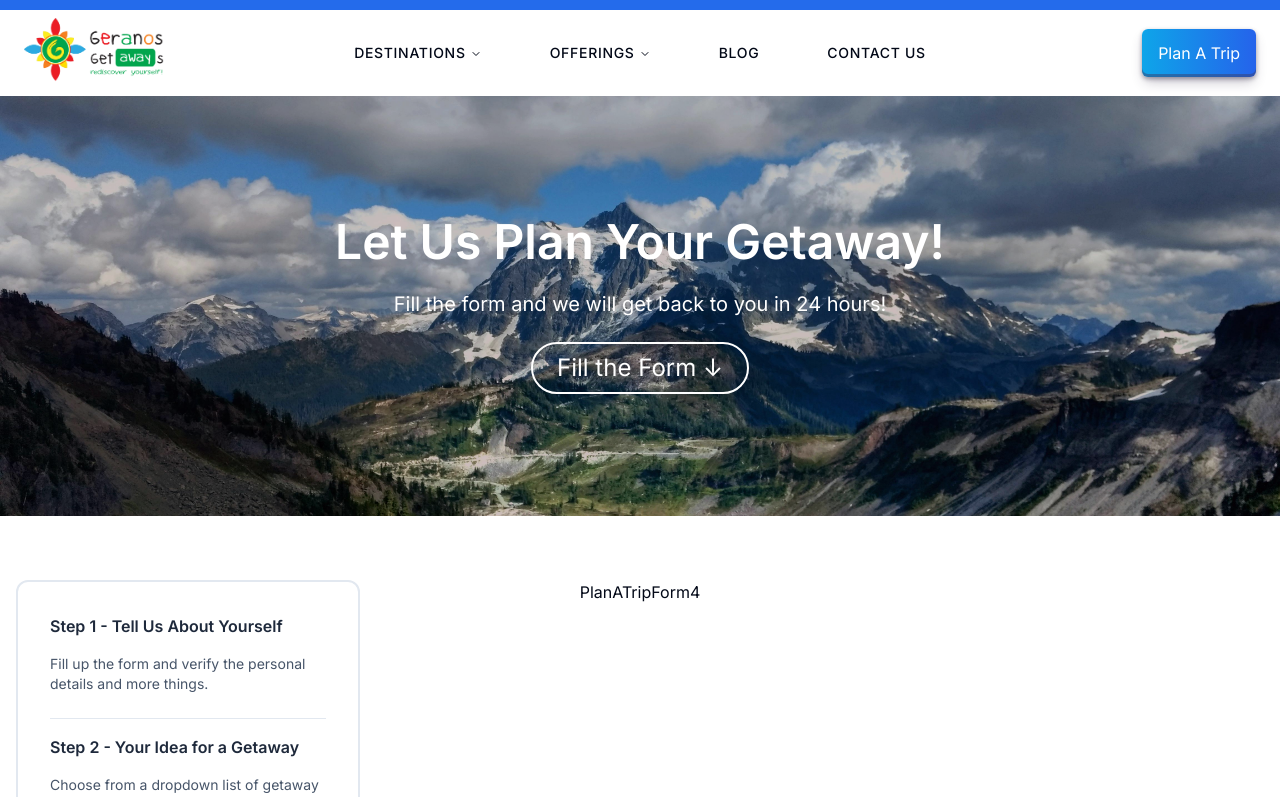
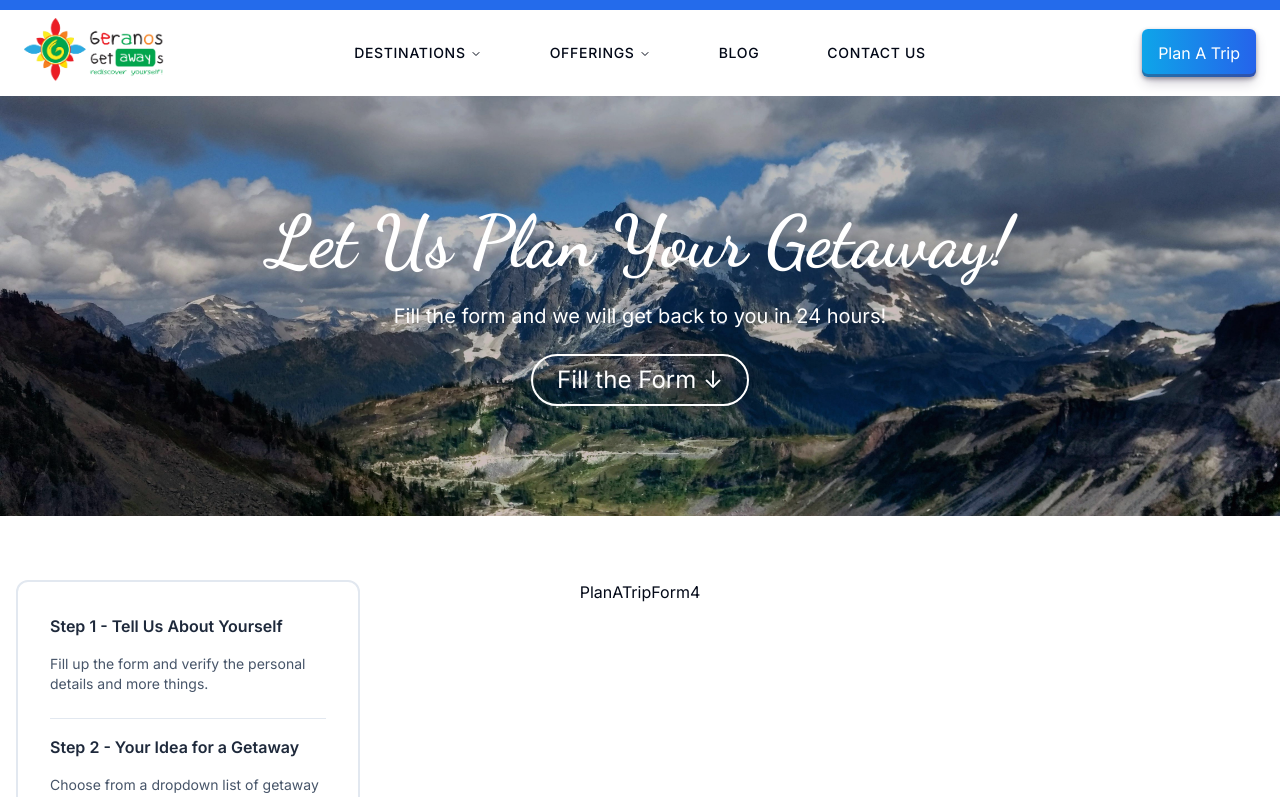
Before and after one commit to TheHypedge/geranos, a Next.js app: page /plan-a-trip in a window 1280 px wide. Shown: the top 797 px of the page. Built offline with nearby package versions, Linux system fonts and the light colour scheme.

Commit message:
changes
changes

```diff
--- a/src/app/[slug]/PageRenderModule.tsx
+++ b/src/app/[slug]/PageRenderModule.tsx
@@ -6,6 +6,7 @@ import { useEffect } from 'react';
 import Link from 'next/link'
 import {Button} from '@/components/ui/button'
 import Image from 'next/image'
+import { Separator } from "@/components/ui/separator"
 
 
 const PageRenderModule = (props: any) => {
@@ -20,22 +21,26 @@ const PageRenderModule = (props: any) => {
 
 
 
-    <div className="bg-[rgba(0,0,0,0.3)] flex aling-middle justify-center gap-6 text-center flex-col max-h-[320px] sm:max-h-[420px] h-full z-10">
-    <Image src={props.pageData.acf.featured_image} width="1920" height="800" alt="Featured Image" className="absolute  max-h-[320px] sm:max-h-[420px] h-full w-full object-cover bg-cover   bg-slate-50"/>
+{ (props.pageData.acf.featured_image) &&
+
+    <div className="bg-[rgba(0,0,0,0.3)] flex aling-middle justify-center gap-6 text-center flex-col max-h-[320px] sm:max-h-[420px] h-full">
+    <Image src={props.pageData.acf.featured_image} width="1920" height="800" alt="Featured Image" className="  max-h-[320px] sm:max-h-[420px] h-full w-full object-cover bg-cover   bg-slate-50"/>
 
 
 
     </div>
 
+}
 
 
 
 
 
+        <div className="flex flex-col gap-8 max-w-[800px] m-auto px-4 pt-16 pb-8">
 
-        <div className="flex flex-col gap-8 max-w-[800px] m-auto px-2 pt-16 pb-8">
+        <h1 className="text-4xl xl:text-5xl  text-[#2F6BEB] leading-loose">{props.pageData.title.rendered}</h1>
+        <Separator />
 
-        <h1 className="text-5xl font-semibold">{props.pageData.title.rendered}</h1>
         <div className="postContParaFixCstm text-left" dangerouslySetInnerHTML={{__html: props.pageData.content.rendered}}/>
 
 
--- a/src/app/contact/page.tsx
+++ b/src/app/contact/page.tsx
@@ -7,7 +7,7 @@ const Page = () => {
     <div className="min-h-[400px] flex flex-col my-12 mb-0">
         <div className="bg-cover bg-[url('/global/banners/contact-3.jpg')]  min-h-[420px]  bg-slate-50">
             <div className="bg-[rgba(0,0,0,0.3)] flex aling-middle justify-center gap-6 text-center flex-col min-h-[420px] px-4 py-12">
-            <h1 className="text-white text-5xl font-semibold">Contact Us</h1>
+            <h1 className="font-dancingScript text-white text-7xl font-semibold">Contact Us</h1>
             <p className="text-white text-xl">We are happy to assist journeys and life experiences!</p>
 
             <Link href="#cstmContId" id="cstmContId" className="">
--- a/src/app/layout.tsx
+++ b/src/app/layout.tsx
@@ -24,13 +24,26 @@ const myFont = localfont({
   });
 
 
+  const dancingScript = localfont({
+    src: [
+      {
+      path: "../../public/fonts/DancingScript-VariableFont_wght.ttf",
+      weight: "700",
+      }
+    ],
+    variable: "--font-dancingScript",
+});
+
+
+
+
 export default function RootLayout({
   children,
 }: Readonly<{
   children: React.ReactNode;
 }>) {
   return (
-    <html lang="en" className={`${myFont.variable} scroll-smooth`}>
+    <html lang="en" className={`${myFont.variable} ${dancingScript.variable} scroll-smooth`}>
 
       <body className={inter.className}>
       <Header/>
--- a/src/app/plan-a-trip/page.tsx
+++ b/src/app/plan-a-trip/page.tsx
@@ -31,7 +31,7 @@ const PlanATrip = () => {
 
 <div className="bg-cover bg-[url('/global/banners/contact-5.jpg')] bg-center min-h-[420px]  bg-slate-50">
             <div className="bg-[rgba(0,0,0,0.3)]min-h-[520px] flex aling-middle justify-center gap-6 text-center flex-col min-h-[420px] px-4 py-12 bg-[rgba(0,0,0,0.2)]">
-            <h1 className="text-white text-5xl font-semibold">Let Us Plan Your Getaway!</h1>
+            <h1 className="font-dancingScript text-white text-7xl font-semibold">Let Us Plan Your Getaway!</h1>
             <p className="text-white text-xl">Fill the form and we will get back to you in 24 hours!</p>
 
             <Link href="#cstmContId" id="cstmContId" className="">
--- a/src/components/custom/Content/DestinationsCards/DestinationSlider.tsx
+++ b/src/components/custom/Content/DestinationsCards/DestinationSlider.tsx
@@ -10,7 +10,7 @@ export const revalidate = 10
 
 export default async function CarouselSize(props:any) {
 
-  const req = await fetch(`https://geranosgetaways.com/wp-json/wp/v2/${props.acfPostTypeSlug}?acf_format=standard&_fields=id,slug,acf,thumbnail_title_1,thumbnail_title_2,slider_title_medium,slider_title_large,slider_title_small`, { cache: 'no-store' } );
+  const req = await fetch(`https://dashboard.geranosgetaways.com/wp-json/wp/v2/${props.acfPostTypeSlug}?acf_format=standard&_fields=id,slug,acf,thumbnail_title_1,thumbnail_title_2,slider_title_medium,slider_title_large,slider_title_small`, { cache: 'no-store' } );
   const pages = await req.json();
 
   return (
--- a/tailwind.config.ts
+++ b/tailwind.config.ts
@@ -20,8 +20,16 @@ const config = {
     },
 
 
+
+
+
+
+
+
+
     fontFamily: {
-      myFont: ["var(--font-myFont)"]
+      myFont: ["var(--font-myFont)"],
+      dancingScript: ["var(--font-dancingScript)"],
     },
 
 
```
Also changed, not shown: public/fonts/DancingScript-VariableFont_wght.ttf (added).
